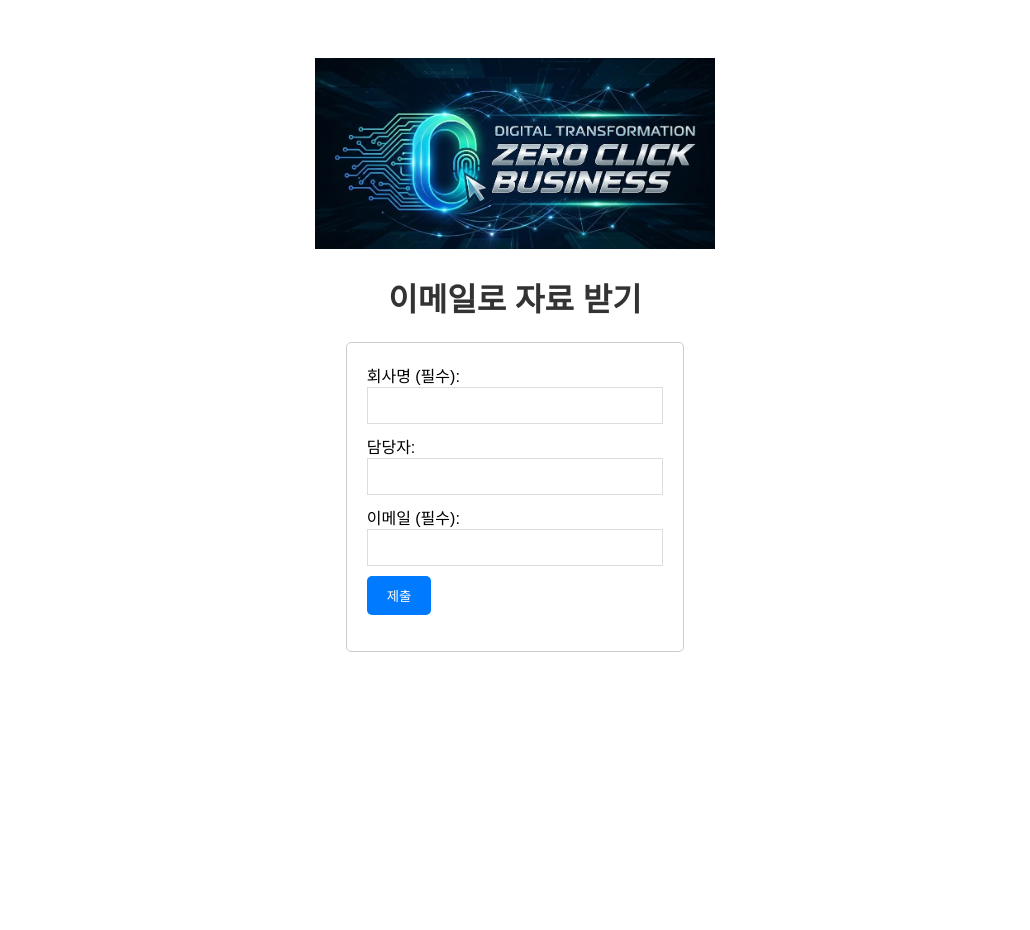
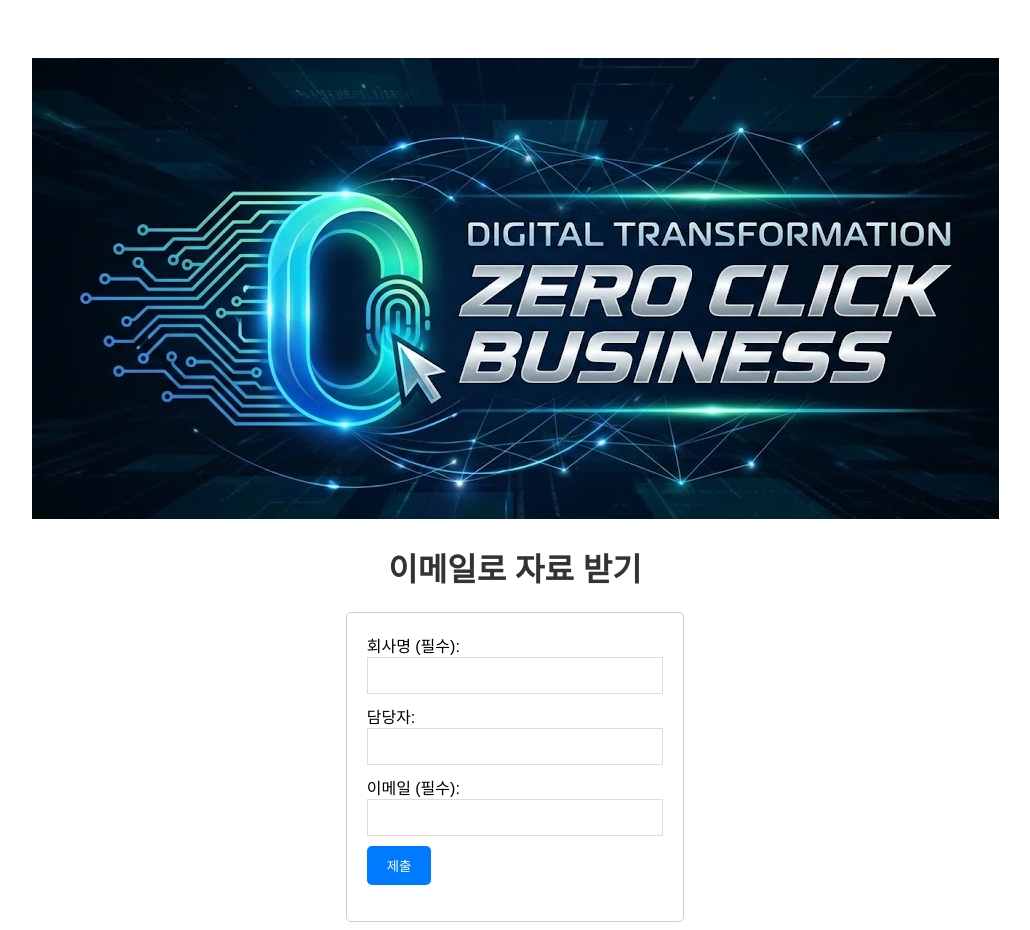
Before and after one commit to sanjock/my-first-page, a plain HTML site: page index.html in a window 1280 px wide. Shown: the whole page, without its empty margins (125-1155 px from the left). Before the commit the page ends 800 px from the top, so only its background shows below. Drawn offline with Linux system fonts and the light colour scheme.

Commit message:
Increase logo image width in index.html

```diff
--- a/index.html
+++ b/index.html
@@ -12,7 +12,7 @@
     </style>
 </head>
 <body>
-    <img src="logo.png" alt="회사 로고" style="max-width: 400px; height: auto;">
+    <img src="logo.png" alt="회사 로고" style="max-width: 967px; height: auto;">
     <h1>이메일로 자료 받기</h1>
 
     <form id="submit-form">
```
